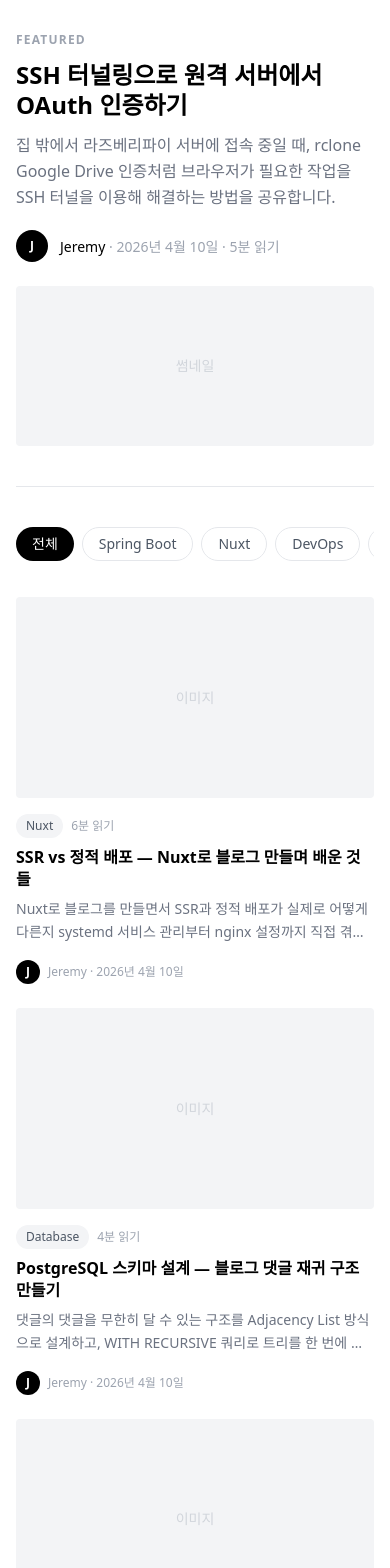
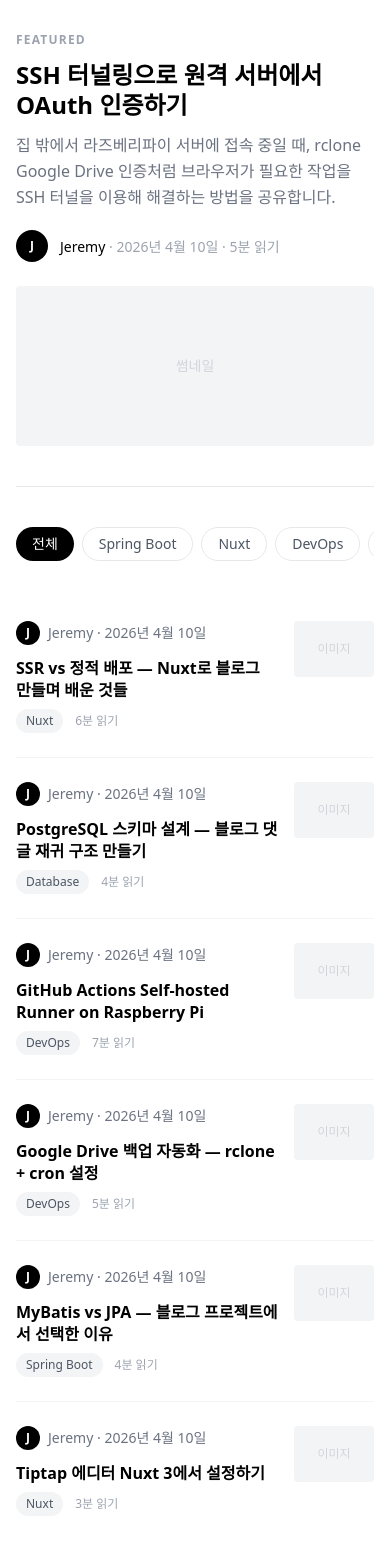
Before and after one commit to poohc300/blog, a Nuxt app in the folder frontend/: page / in a window 390 px wide. Shown: the top 1568 px of the page. Built offline with nearby package versions, Linux system fonts and the light colour scheme.

Commit message:
fix: revert to list style with responsive

```diff
--- a/frontend/pages/index.vue
+++ b/frontend/pages/index.vue
@@ -27,7 +27,7 @@
     </section>
 
     <!-- Tag Filter -->
-    <div class="flex gap-2 mb-8 sm:mb-10 overflow-x-auto pb-1 scrollbar-hide">
+    <div class="flex gap-2 mb-8 sm:mb-10 overflow-x-auto pb-1">
       <button class="px-4 py-1.5 rounded-full bg-black text-white text-sm whitespace-nowrap">전체</button>
       <button
         v-for="tag in tags" :key="tag"
@@ -37,30 +37,30 @@
       </button>
     </div>
 
-    <!-- Post Grid -->
-    <div class="grid grid-cols-1 sm:grid-cols-2 lg:grid-cols-3 gap-6 sm:gap-8">
+    <!-- Post List -->
+    <div class="divide-y divide-gray-100">
       <article
         v-for="post in posts" :key="post.id"
-        class="group cursor-pointer flex flex-col"
+        class="py-6 sm:py-8 flex gap-4 sm:gap-8 items-start group cursor-pointer"
       >
-        <div class="w-full aspect-video bg-gray-100 rounded mb-4 flex items-center justify-center">
-          <span class="text-gray-300 text-sm">이미지</span>
-        </div>
-        <div class="flex-1 flex flex-col">
-          <div class="flex items-center gap-2 mb-2">
+        <div class="flex-1">
+          <div class="flex items-center gap-2 mb-3">
+            <div class="w-6 h-6 rounded-full bg-black flex items-center justify-center text-white text-xs font-bold">J</div>
+            <span class="text-sm text-gray-500">Jeremy · {{ post.date }}</span>
+          </div>
+          <h2 class="text-base sm:text-xl font-bold text-black mb-2 group-hover:underline leading-snug">
+            {{ post.title }}
+          </h2>
+          <p class="text-gray-500 text-sm leading-relaxed mb-4 line-clamp-2 hidden sm:block">
+            {{ post.summary }}
+          </p>
+          <div class="flex items-center gap-3">
             <span class="text-xs px-2.5 py-1 bg-gray-100 text-gray-600 rounded-full">{{ post.tag }}</span>
             <span class="text-xs text-gray-400">{{ post.readTime }}분 읽기</span>
           </div>
-          <h2 class="text-base sm:text-lg font-bold text-black mb-2 group-hover:underline leading-snug">
-            {{ post.title }}
-          </h2>
-          <p class="text-gray-500 text-sm leading-relaxed mb-4 line-clamp-2 flex-1">
-            {{ post.summary }}
-          </p>
-          <div class="flex items-center gap-2">
-            <div class="w-6 h-6 rounded-full bg-black flex items-center justify-center text-white text-xs font-bold">J</div>
-            <span class="text-xs text-gray-400">Jeremy · {{ post.date }}</span>
-          </div>
+        </div>
+        <div class="w-20 h-14 sm:w-28 sm:h-20 bg-gray-100 rounded shrink-0 flex items-center justify-center">
+          <span class="text-gray-300 text-xs">이미지</span>
         </div>
       </article>
     </div>
```
